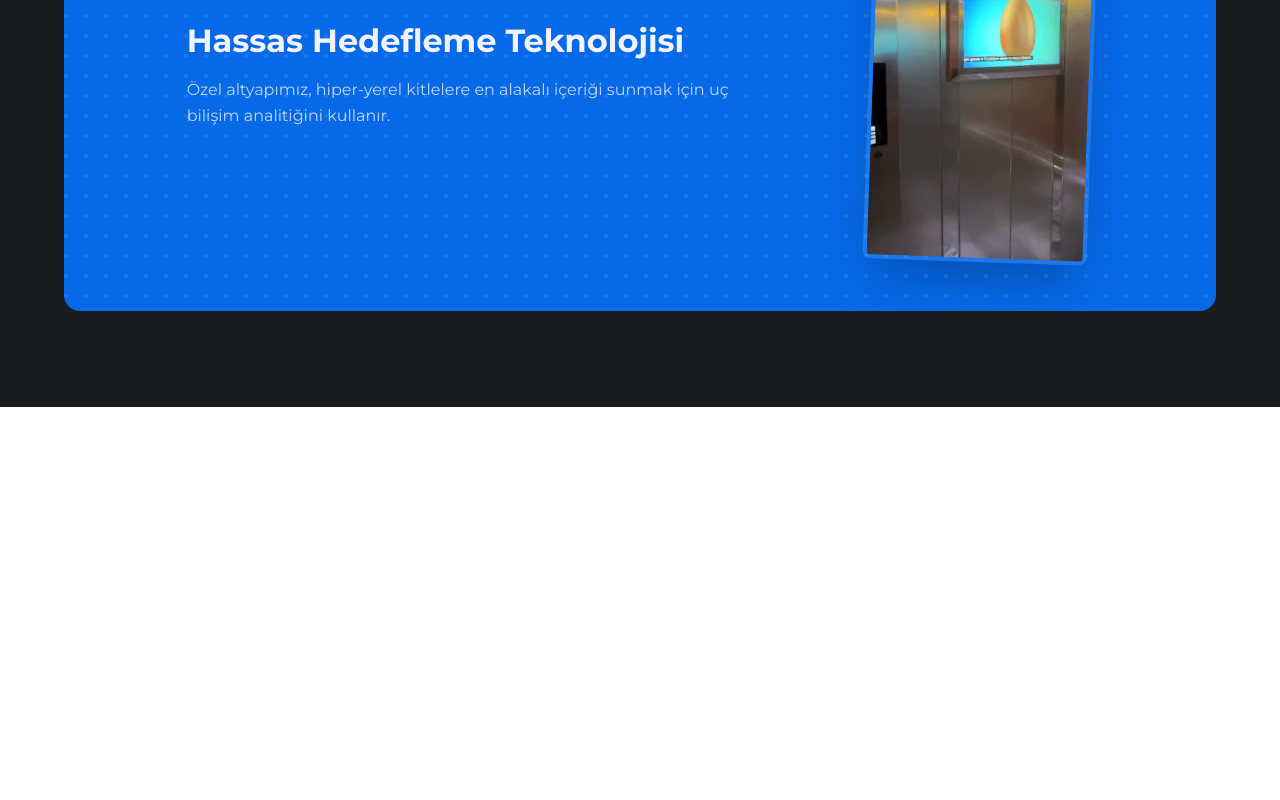
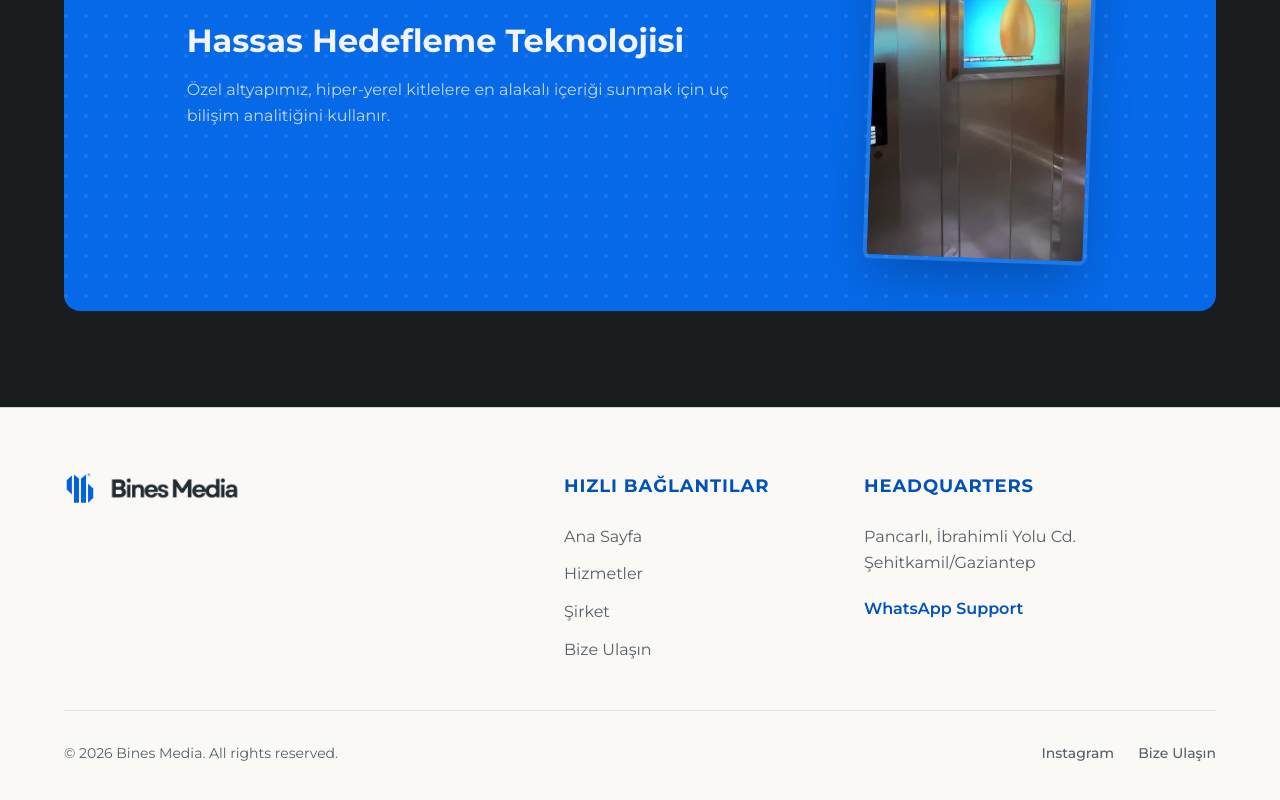
Before and after one commit to souadshhy/BinesMedia, a React (Vite) app in the folder frontend/: page /company in a window 1280 px wide. Shown: the part 1450-2250 px from the top of the page. Before the commit the page ends 1857 px from the top, so only its background shows below. Built offline with nearby package versions, Linux system fonts and the light colour scheme; no server answers.

Commit message:
Added Footer

```diff
--- a/frontend/src/App.jsx
+++ b/frontend/src/App.jsx
@@ -13,6 +13,7 @@ import WhatsAppWidget from "./components/SocialWidgets";
 import { LanguageProvider } from "./context/LanguageContext";
 import AdminCMS from "./pages/Admin";
 import { ContentProvider } from "./context/ContentProvider";
+import Footer from "./components/Footer";
 
 function AppLayout() {
   const location = useLocation();
@@ -31,6 +32,7 @@ function AppLayout() {
         <Route path="/contact" element={<ContactForm />} />
         <Route path="/binesAdmin" element={<AdminCMS />} />
       </Routes>
+      {!isAdminPage && <Footer />}
     </>
   );
 }
--- /dev/null
+++ b/frontend/src/components/Footer.jsx
@@ -0,0 +1,139 @@
+import { Link } from "react-router-dom";
+import binesLogo from "../assets/binesmedia_favicon_512.png";
+import binesWord from "../assets/bines_media_navbar_logo.png";
+import { useLanguage } from "../context/LanguageContext";
+import { useSiteContent } from "../context/ContentProvider";
+
+export default function Footer() {
+  const { language } = useLanguage();
+  const { content, isLoading } = useSiteContent();
+
+  if (isLoading || !content) return null;
+
+  const tNav = content[language].nav;
+  const tContact = content.en.contact;
+
+  const handleScrollTop = () => {
+    setTimeout(() => {
+      window.scrollTo({ top: 0, behavior: "smooth" });
+    }, 10);
+  };
+
+  return (
+    <footer className="bg-[#FAF9F6] text-[#546067] border-t border-[#0052b9]/20 relative z-10 font-sans">
+      <div className="max-w-container-max mx-auto px-margin-mobile md:px-margin-desktop py-16">
+        <div className="grid grid-cols-1 md:grid-cols-12 gap-12 pb-12 border-b border-[#0052b9]/10">
+          <div className="md:col-span-5 flex flex-col items-start gap-4">
+            <Link
+              to="/"
+              onClick={handleScrollTop}
+              className="flex items-center gap-3 group transition-transform duration-300 hover:scale-[1.02]"
+            >
+              <img
+                src={binesLogo}
+                alt="Bines Media Icon"
+                className="w-8 h-8 object-contain"
+              />
+              <img
+                src={binesWord}
+                alt="Bines Media"
+                className="h-6 w-auto object-contain"
+              />
+            </Link>
+          </div>
+
+          <div className="md:col-span-3 flex flex-col gap-4">
+            <h4 className="font-bold text-lg text-[#0052b9] uppercase tracking-wider mb-2">
+              {language === "tr" ? "Hızlı Bağlantılar" : "Quick Links"}
+            </h4>
+            <ul className="space-y-3">
+              <li>
+                <Link
+                  to="/"
+                  onClick={handleScrollTop}
+                  className="text-[#546067] hover:text-[#0052b9] transition-colors text-body-md"
+                >
+                  {tNav.home}
+                </Link>
+              </li>
+              <li>
+                <Link
+                  to="/services"
+                  onClick={handleScrollTop}
+                  className="text-[#546067] hover:text-[#0052b9] transition-colors text-body-md"
+                >
+                  {tNav.services}
+                </Link>
+              </li>
+              <li>
+                <Link
+                  to="/company"
+                  onClick={handleScrollTop}
+                  className="text-[#546067] hover:text-[#0052b9] transition-colors text-body-md"
+                >
+                  {tNav.company}
+                </Link>
+              </li>
+              <li>
+                <Link
+                  to="/contact"
+                  onClick={handleScrollTop}
+                  className="text-[#546067] hover:text-[#0052b9] transition-colors text-body-md"
+                >
+                  {tNav.contact}
+                </Link>
+              </li>
+            </ul>
+          </div>
+
+          <div className="md:col-span-4 flex flex-col gap-4">
+            <h4 className="font-bold text-lg text-[#0052b9] uppercase tracking-wider mb-2">
+              {tContact.hqTitle || "Headquarters"}
+            </h4>
+            <p className="text-[#546067] text-body-md leading-relaxed">
+              {tContact.hqL1}
+              <br />
+              {tContact.hqL2}
+            </p>
+            {tContact.waLink && (
+              <a
+                href={tContact.waLink}
+                target="_blank"
+                rel="noopener noreferrer"
+                className="text-[#0052b9] hover:underline text-body-md mt-1 inline-block font-semibold"
+              >
+                WhatsApp Support
+              </a>
+            )}
+          </div>
+        </div>
+
+        <div className="pt-8 flex flex-col sm:flex-row justify-between items-center text-[#546067] text-sm">
+          <p>
+            {tContact.copyrightText ||
+              `© ${new Date().getFullYear()} Bines Media. All rights reserved.`}
+          </p>
+          <div className="flex gap-6 mt-4 sm:mt-0">
+            {tContact.igLink && (
+              <a
+                href={tContact.igLink}
+                target="_blank"
+                rel="noopener noreferrer"
+                className="hover:text-[#0052b9] transition-colors font-medium"
+              >
+                Instagram
+              </a>
+            )}
+            <Link
+              to="/contact"
+              onClick={handleScrollTop}
+              className="hover:text-[#0052b9] transition-colors font-medium"
+            >
+              {tNav.contact}
+            </Link>
+          </div>
+        </div>
+      </div>
+    </footer>
+  );
+}
--- a/frontend/src/components/Navbar.jsx
+++ b/frontend/src/components/Navbar.jsx
@@ -26,16 +26,16 @@ export default function Navbar() {
       "relative px-2 py-1 font-label-md font-semibold transition-colors duration-300";
 
     const underline =
-      "after:content-[''] after:absolute after:bottom-0 after:left-0 after:w-full after:h-[2px] after:bg-primary after:origin-center after:transition-transform after:duration-300";
+      "after:content-[''] after:absolute after:bottom-0 after:left-0 after:w-full after:h-[2px] after:bg-[#0052b9] after:origin-center after:transition-transform after:duration-300";
 
     return isActive
-      ? `${baseClasses} ${underline} text-primary dark:text-inverse-primary after:scale-x-100`
-      : `${baseClasses} ${underline} text-secondary dark:text-secondary-fixed after:scale-x-0 hover:text-primary dark:hover:text-inverse-primary hover:after:scale-x-100 hover:bg-primary/5 dark:hover:bg-primary-fixed/10 rounded-t`;
+      ? `${baseClasses} ${underline} text-[#0052b9] after:scale-x-100`
+      : `${baseClasses} ${underline} text-[#546067] after:scale-x-0 hover:text-[#0052b9] hover:after:scale-x-100 hover:bg-[#0052b9]/5 rounded-t`;
   };
 
   return (
     <nav
-      className="fixed w-full top-0 left-0 z-50 bg-surface/80 backdrop-blur-md dark:bg-inverse-surface/70 shadow-sm transition-transform duration-300"
+      className="fixed w-full top-0 left-0 z-50 bg-[#FAF9F6]/80 backdrop-blur-md shadow-sm transition-transform duration-300"
       id="navbar"
     >
       <div className="flex justify-between items-center w-full px-margin-mobile md:px-margin-desktop py-4 max-w-container-max mx-auto">
@@ -82,18 +82,18 @@ export default function Navbar() {
           <Link
             to="/contact"
             onClick={handleNavClick}
-            className="hidden md:flex items-center justify-center bg-primary text-on-primary px-6 py-2 rounded-lg font-label-md text-label-md scale-95 active:scale-90 transition-transform hover:bg-surface-tint shadow-sm"
+            className="hidden md:flex items-center justify-center bg-[#0052b9] text-white px-6 py-2 rounded-lg font-label-md text-label-md scale-95 active:scale-90 transition-transform hover:bg-[#0052b9]/90 shadow-sm"
           >
             {t.contact}
           </Link>
 
-          <div className="flex bg-[#0052b9]/10 dark:bg-white/10 p-1 rounded-full items-center backdrop-blur-sm border border-[#0052b9]/20 dark:border-white/10">
+          <div className="flex bg-[#0052b9]/10 p-1 rounded-full items-center backdrop-blur-sm border border-[#0052b9]/20">
             <button
               onClick={language !== "tr" ? toggleLanguage : undefined}
               className={`px-3 py-1.5 rounded-full text-[12px] font-[700] tracking-wider transition-all duration-300 ${
                 language === "tr"
                   ? "bg-[#0052b9] text-white shadow-md cursor-default"
-                  : "text-[#546067] dark:text-[#bcc8d0] hover:text-[#0052b9] dark:hover:text-white cursor-pointer"
+                  : "text-[#546067] hover:text-[#0052b9] cursor-pointer"
               }`}
             >
               TR
@@ -103,7 +103,7 @@ export default function Navbar() {
               className={`px-3 py-1.5 rounded-full text-[12px] font-[700] tracking-wider transition-all duration-300 ${
                 language === "en"
                   ? "bg-[#0052b9] text-white shadow-md cursor-default"
-                  : "text-[#546067] dark:text-[#bcc8d0] hover:text-[#0052b9] dark:hover:text-white cursor-pointer"
+                  : "text-[#546067] hover:text-[#0052b9] cursor-pointer"
               }`}
             >
               EN
@@ -111,7 +111,7 @@ export default function Navbar() {
           </div>
 
           {/* Mobile Menu Button */}
-          <button className="md:hidden text-primary ml-2">
+          <button className="md:hidden text-[#0052b9] ml-2">
             <span className="material-symbols-outlined text-headline-md">
               menu
             </span>
--- a/frontend/src/pages/Admin.jsx
+++ b/frontend/src/pages/Admin.jsx
@@ -125,7 +125,10 @@ const schema = {
       { key: "igTitle", label: "Instagram Label", type: "text" },
       { key: "igHandle", label: "Instagram Handle", type: "text" },
       { key: "igLink", label: "Instagram URL", type: "universal" },
-      { key: "infraText", label: "Footer Note", type: "textarea" },
+      { key: "infraText", label: "Footer Description", type: "textarea" },
+
+      // ✅ ADDED COPYRIGHT TEXT TO SCHEMA
+      { key: "copyrightText", label: "Copyright Text", type: "text" },
     ],
     "Form Details": [
       { key: "formName", label: "Name Label", type: "text" },
@@ -423,7 +426,7 @@ export default function AdminCMS() {
     formData.append("file", file);
     formData.append(
       "upload_preset",
-      import.meta.env.VITE_CLOUDINARY_CLOUD_PRESET,
+      import.meta.env.VITE_CLOUDINARY_UPLOAD_PRESET,
     );
     const cloudName = import.meta.env.VITE_CLOUDINARY_CLOUD_NAME;
 
--- a/frontend/vite.config.js
+++ b/frontend/vite.config.js
@@ -2,6 +2,16 @@ import { defineConfig } from "vite";
 import react from "@vitejs/plugin-react";
 import tailwindcss from "@tailwindcss/vite";
 
+
+// https://vitejs.dev/config/
 export default defineConfig({
   plugins: [react(), tailwindcss()],
+  server: {
+    proxy: {
+      "/api": {
+        target: "http://localhost:5000",
+        changeOrigin: true,
+      },
+    },
+  },
 });
```
